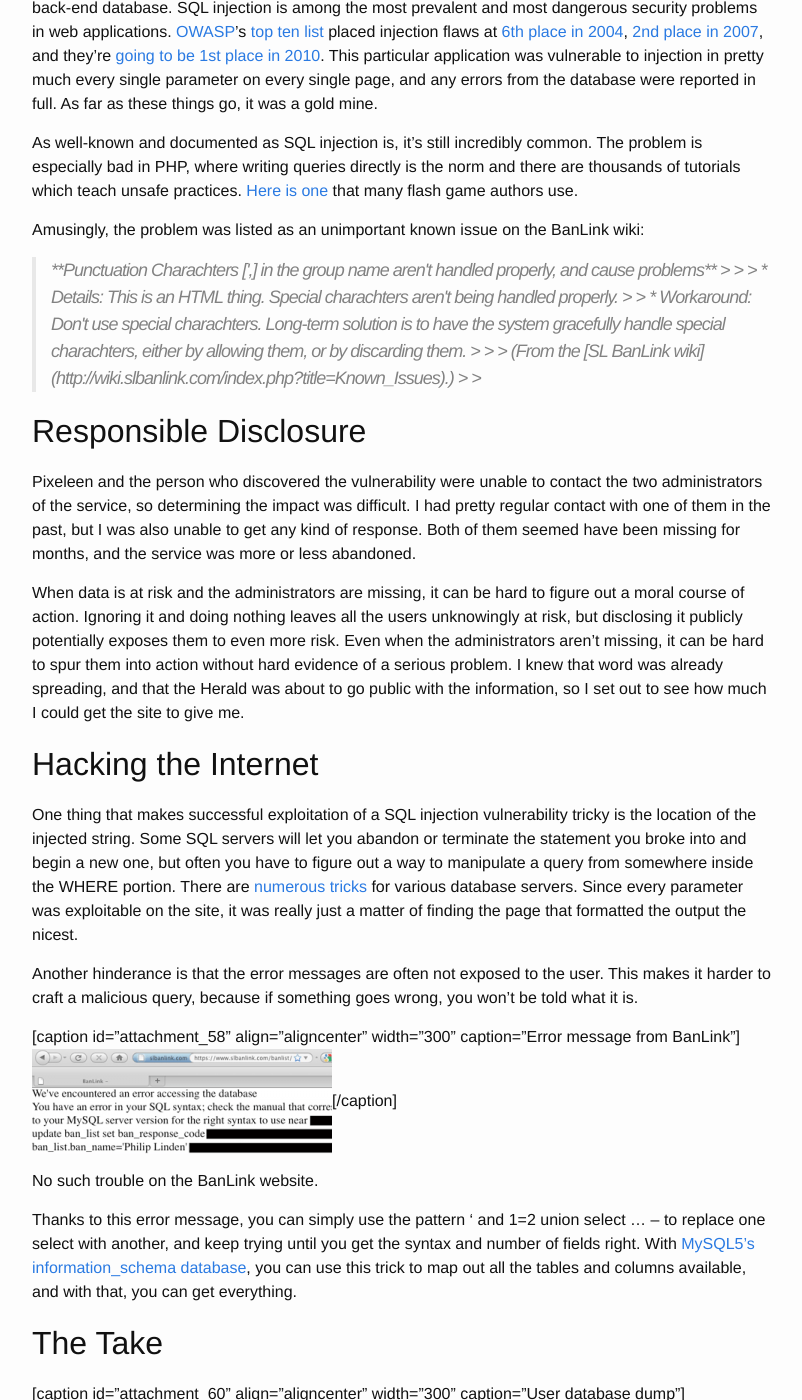
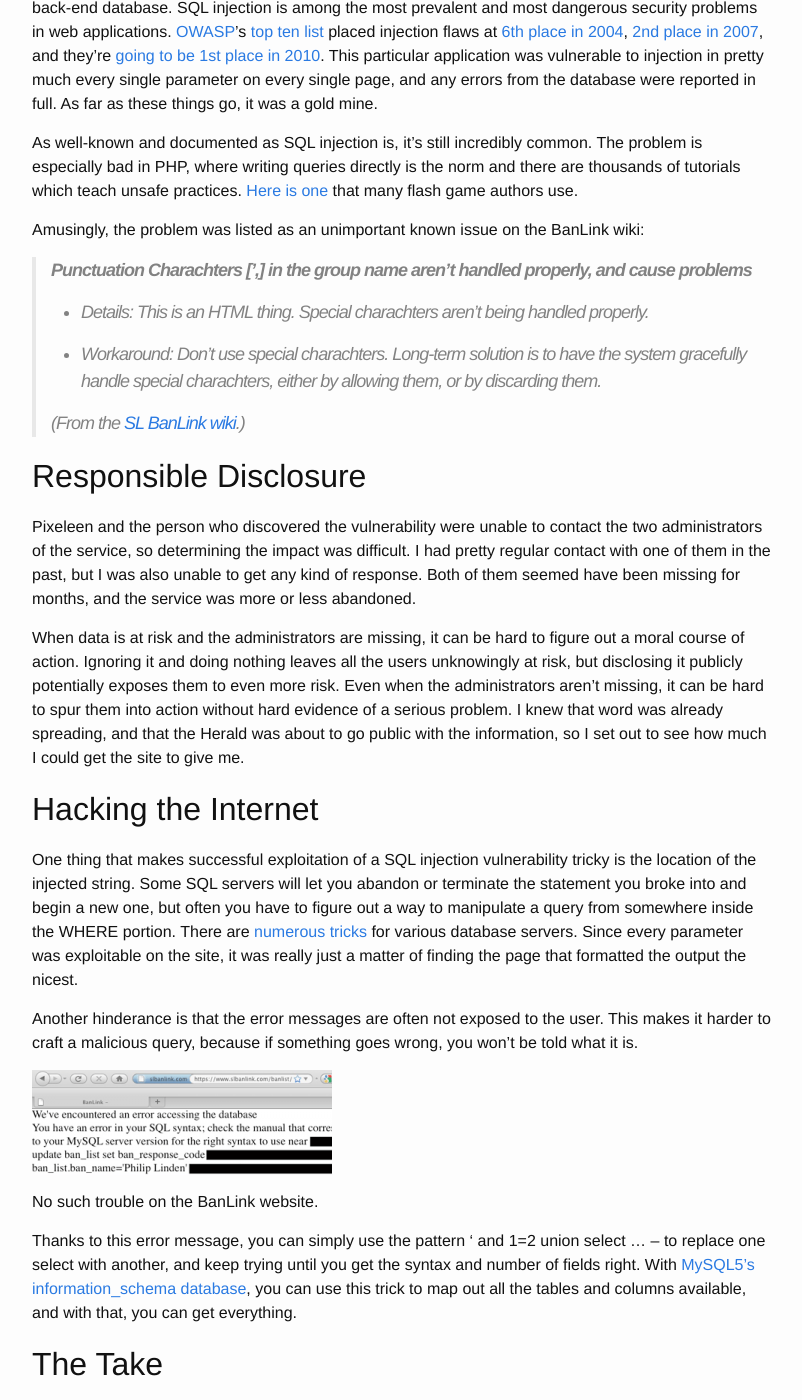
Before and after one commit to pclewis/pclewis.github.io, a Jekyll site: the page built from _posts/2009-12-15-sql-injection-and-you.markdown, in a window 1280 px wide and 1400 px high, scrolled down 387 px. Shown: the whole window, without its empty margins (238-1040 px from the left). Built offline with Jekyll 4.4.1, drawn with Linux system fonts in a browser that asks for light colours; some of the changed text lies outside the part shown.

Commit message:
more formatting fixes

```diff
--- a/_posts/2009-12-14-custom-xmonad-terminal-layout.markdown
+++ b/_posts/2009-12-14-custom-xmonad-terminal-layout.markdown
@@ -14,7 +14,7 @@
 - xmonad
 ---
 
-[caption id="attachment_63" align="aligncenter" width="300" caption="My terminal layout"][![My terminal layout](http://blog.pclewis.com/wp-content/uploads/2009/12/xmonad-0e-300x225.jpg)](http://blog.pclewis.com/wp-content/uploads/2009/12/xmonad-0e.jpg)[/caption]
+[![My terminal layout](http://blog.pclewis.com/wp-content/uploads/2009/12/xmonad-0e-300x225.jpg)](http://blog.pclewis.com/wp-content/uploads/2009/12/xmonad-0e.jpg)
 
 I've been using [xmonad](http://xmonad.org/) as my window manager at work for a while now. xmonad is a minimal tiling window manager written in and configured using [Haskell](http://haskell.org/). The main stated advantage of using a tiling wm is that all your windows automatically expand to fill up your screen. What I like most about it is actually the ability to change workspaces (or virtual desktops) on each screen individually, without having to use separate X screens.
 
--- a/_posts/2009-12-15-sql-injection-and-you.markdown
+++ b/_posts/2009-12-15-sql-injection-and-you.markdown
@@ -26,22 +26,14 @@
 Amusingly, the problem was listed as an unimportant known issue on the BanLink wiki:
 
 
-<blockquote>**Punctuation Charachters [',] in the group name aren't handled properly, and cause problems**
-
+> **Punctuation Charachters [',] in the group name aren't handled properly, and cause problems**
+>
+>   * Details: This is an HTML thing. Special charachters aren't being handled properly.
+>
+>   * Workaround: Don't use special charachters. Long-term solution is to have the system gracefully handle special charachters, either by allowing them, or by discarding them.
 >
 >
-
->   * Details: This is an HTML thing. Special charachters aren't being handled properly.
->
-
->   * Workaround: Don't use special charachters. Long-term solution is to have the system gracefully handle special charachters, either by allowing them, or by discarding them.
->
-
-
->
 > (From the [SL BanLink wiki](http://wiki.slbanlink.com/index.php?title=Known_Issues).)
->
-> </blockquote>
 
 
 
@@ -61,7 +53,7 @@
 
 Another hinderance is that the error messages are often not exposed to the user. This makes it harder to craft a malicious query, because if something goes wrong, you won't be told what it is.
 
-[caption id="attachment_58" align="aligncenter" width="300" caption="Error message from BanLink"]![Error message from BanLink](http://blog.pclewis.com/wp-content/uploads/2009/12/banlink-error-300x105.png)[/caption]
+![Error message from BanLink](http://blog.pclewis.com/wp-content/uploads/2009/12/banlink-error-300x105.png)
 
 No such trouble on the BanLink website.
 
@@ -71,7 +63,7 @@
 ## The Take
 
 
-[caption id="attachment_60" align="aligncenter" width="300" caption="User database dump"][![User database dump](http://blog.pclewis.com/wp-content/uploads/2009/12/dbdump-300x50.png)](http://blog.pclewis.com/wp-content/uploads/2009/12/dbdump.png)[/caption]
+[![User database dump](http://blog.pclewis.com/wp-content/uploads/2009/12/dbdump-300x50.png)](http://blog.pclewis.com/wp-content/uploads/2009/12/dbdump.png)
 
 Names, passwords, email addresses; 100% of the data the site had, anyone could view and even modify. Even without access to the members area of the site.
 
@@ -87,7 +79,7 @@
 
 BanLink stored unsalted MD5 hashes of passwords, which is about as good as storing them in plain text.
 
-[caption id="attachment_61" align="aligncenter" width="300" caption="Cracked md5 hashes"][![Cracked md5 hashes](http://blog.pclewis.com/wp-content/uploads/2009/12/krakken-300x85.png)](http://blog.pclewis.com/wp-content/uploads/2009/12/krakken.png)[/caption]
+[![Cracked md5 hashes](http://blog.pclewis.com/wp-content/uploads/2009/12/krakken-300x85.png)](http://blog.pclewis.com/wp-content/uploads/2009/12/krakken.png)
 
 
 ## This Is Where You Come In
```
Also changed, not shown: _posts/2009-12-17-word-games-and-slot-machines.markdown (+7 -2 lines), _posts/2010-02-04-streaming-nokia-n900-camera-to-vlc.markdown (+11 -5 lines).
